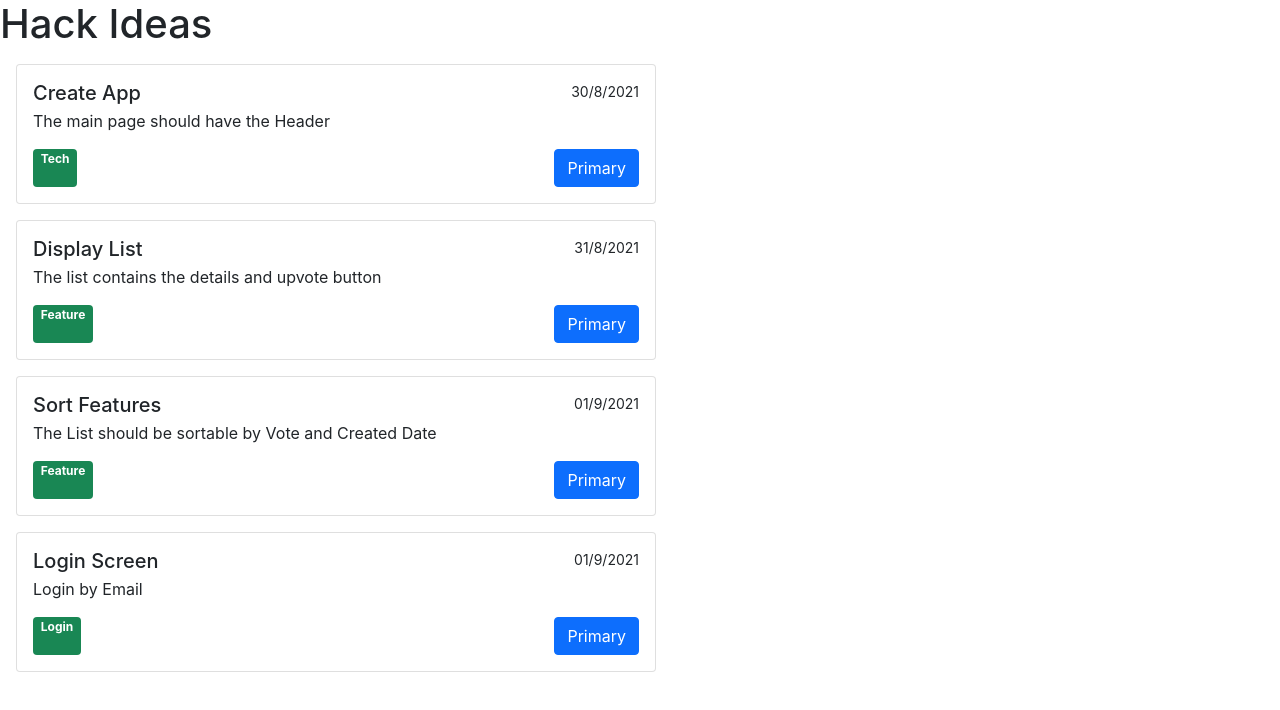
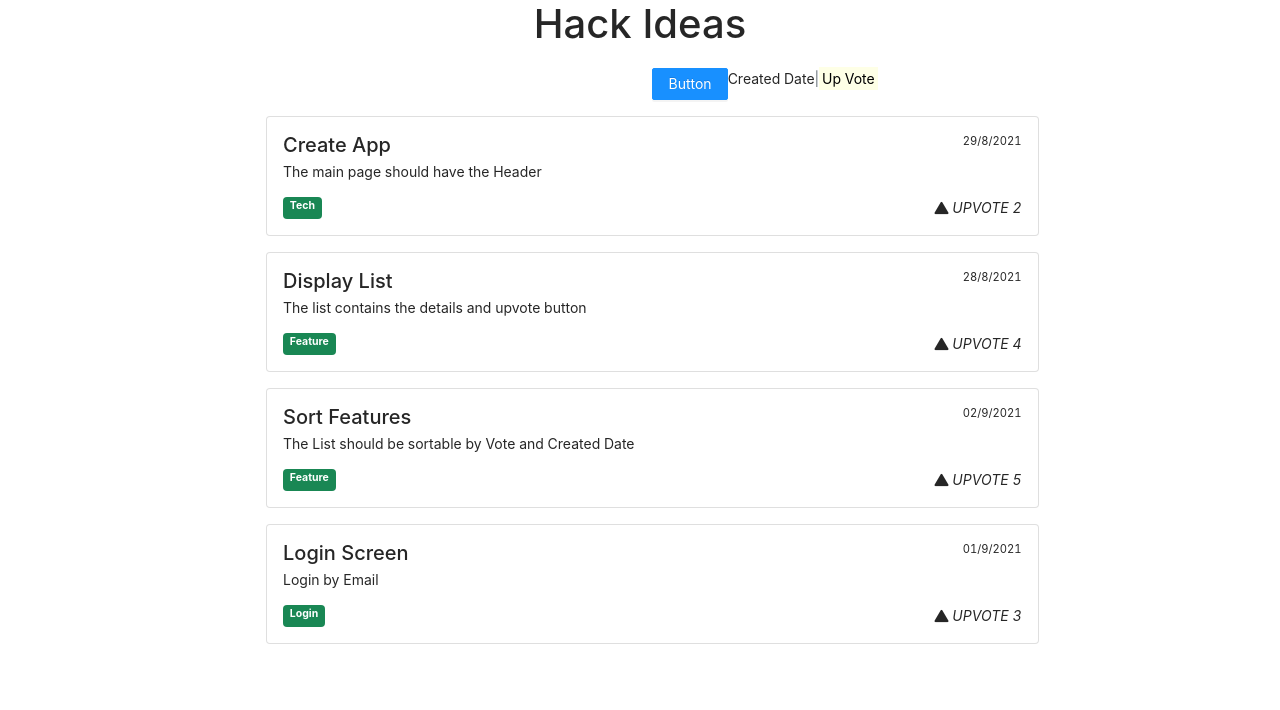
Before and after one commit to Hashim14/Hack_Ideas, a React (Create React App) app: page / in a window 1280 px wide. Shown: the top 710 px of the page. Built offline with nearby package versions, Linux system fonts and the light colour scheme.

Commit message:
-AntD framework added - upVotes added to json file

```diff
--- a/package.json
+++ b/package.json
@@ -6,7 +6,10 @@
     "@testing-library/jest-dom": "^5.14.1",
     "@testing-library/react": "^11.2.7",
     "@testing-library/user-event": "^12.8.3",
+    "antd": "^4.16.13",
     "bootstrap": "^5.1.0",
+    "bootstrap-icons": "^1.5.0",
+    "font-awesome": "^4.7.0",
     "react": "^17.0.2",
     "react-dom": "^17.0.2",
     "react-scripts": "4.0.3",
--- a/src/App.js
+++ b/src/App.js
@@ -1,11 +1,16 @@
 import React from "react";
-import ChallengeCard from "./Components/challengeCard";
+import List from "./Components/list";
+
+// import ChallengeCard from "./Components/challengeCard";
 
 function App() {
   return (
     <div className="App">
-      <h1>Hack Ideas</h1>
-      <ChallengeCard />
+      <div className="d-flex justify-content-center">
+        <h1>Hack Ideas</h1>
+      </div>
+
+      <List />
     </div>
   );
 }
--- a/src/Components/challengeCard.js
+++ b/src/Components/challengeCard.js
@@ -1,13 +1,12 @@
 import React from "react";
 
-import List from "./../challenges.json";
 
-const ChallengeCard = () => {
+const ChallengeCard = ({value}) => {
   return (
     <div>
-      {List.map((value) => {
-        return (
-          <div className="card w-50 m-3">
+      {/* {List.map((value) => {
+        return ( */}
+          <div className="card w-75 m-3">
             <div className="card-body">
               <div className="d-flex justify-content-between">
                 <h5 className="mb-1">{value.title}</h5>
@@ -16,14 +15,14 @@ const ChallengeCard = () => {
               <p className="card-text">{value.description}</p>
               <div className='d-flex justify-content-between'>
                 <span className='badge bg-success'>{value.tags}</span>
-                <div type="button" className="btn btn-primary">
-                  Primary
+                <div type="button">
+                  <i className="bi bi-triangle-fill">  UPVOTE  {value.upVotes}</i>
                 </div>
               </div>
             </div>
           </div>
-        );
-      })}
+        {/* );
+      })} */}
     </div>
   );
 };
--- /dev/null
+++ b/src/Components/createForm.js
@@ -0,0 +1,61 @@
+import React from 'react';
+import { Modal, Form, Input, Radio } from 'antd';
+
+const CreateForm = ({ visible, onCreate, onCancel }) => {
+  const [form] = Form.useForm();
+  return (
+    <Modal
+      visible={visible}
+      title="Create a new collection"
+      okText="Create"
+      cancelText="Cancel"
+      onCancel={onCancel}
+      onOk={() => {
+        form
+          .validateFields()
+          .then((values) => {
+            form.resetFields();
+            onCreate(values);
+          })
+          .catch((info) => {
+            console.log('Validate Failed:', info);
+          });
+      }}
+    >
+      <Form
+        form={form}
+        layout="vertical"
+        name="form_in_modal"
+        initialValues={{
+          modifier: 'public',
+        }}
+      >
+        <Form.Item
+          name="title"
+          label="Title"
+          rules={[
+            {
+              required: true,
+              message: 'Please input the title of collection!',
+            },
+          ]}
+        >
+          <Input />
+        </Form.Item>
+        <Form.Item name="description" label="Description">
+          <Input type="textarea" />
+        </Form.Item>
+        {/* <Form.Item name="tags" className="collection-create-form_last-form-item">
+          <Radio.Group>
+            <Radio value="public">Tech</Radio>
+            <Radio value="private">Feature</Radio>
+            <Radio value="private">Login</Radio>
+          </Radio.Group>
+        </Form.Item> */}
+      </Form>
+    </Modal>
+  );
+};
+
+
+export default CreateForm;
--- a/src/Components/list.js
+++ b/src/Components/list.js
@@ -0,0 +1,86 @@
+import React, { useState, useEffect } from "react";
+import ChallengeCard from "./challengeCard";
+import Tasks from "../challenges.json";
+import { Button } from "antd";
+import CreateForm from "./createForm";
+
+const List = () => {
+  const [list, setList] = useState(Tasks);
+
+  const [voteOrder, setVoteOrder] = useState(false);
+  const [istoggle, setIsToggle] = useState(false);
+  const clonedList = [...list];
+  const voteToggle = () => {
+    // setIsToggle(!istoggle);
+    setVoteOrder(true);
+    console.log(voteOrder, "vote");
+  };
+
+  // useEffect(() => {
+  //   const sortByVote = list.sort((a, b) => {
+  //     return b.upVotes - a.upVotes;
+  //   });
+  //   console.log(sortByVote);
+  //   setList(sortByVote);
+  // }, [voteToggle]);
+
+  const [dateOrder, setDateOrder] = useState(true);
+  const [dateToggle, setDateToggle] = useState(false);
+  const sortDate = () => {
+    setDateToggle(!dateToggle);
+    setDateOrder(dateToggle);
+    console.log(dateOrder, "vote");
+  };
+
+  useEffect(() => {
+    const sortByDate = list.sort((a, b) => {
+      return b.createdDt - a.createdDt;
+    });
+    console.log(sortByDate);
+    setList(sortByDate);
+  }, [sortDate]);
+
+  const [visible, setVisible] = React.useState(false);
+  const onCreate = (values) => {
+    console.log("Received values of form: ", values);
+    clonedList.push(values);
+    setList(clonedList);
+    setVisible(false);
+  };
+
+  return (
+    <>
+      <div style={{ marginLeft: "250px", alignContent: "center" }}>
+        <div className="d-flex justify-content-center">
+          <Button
+            type="primary"
+            onClick={() => {
+              setVisible(true);
+            }}
+          >
+            Button
+          </Button>
+          <div type="button" onClick={sortDate}>
+            Created Date
+          </div>
+          <span className="text-muted"> | </span>
+          <div type="button" onClick={voteToggle}>
+            {voteOrder === false ? <mark>Up Vote</mark> : "Up Vote"}
+          </div>
+        </div>
+        {list.map((value) => {
+          return <ChallengeCard value={value} />;
+        })}
+      </div>
+      <CreateForm
+        visible={visible}
+        onCreate={onCreate}
+        onCancel={() => {
+          setVisible(false);
+        }}
+      />
+    </>
+  );
+};
+
+export default List;
--- a/src/challenges.json
+++ b/src/challenges.json
@@ -4,27 +4,31 @@
         "title": "Create App",
         "description": "The main page should have the Header",
         "tags": "Tech",
-        "createdDt": "30/8/2021"
+        "createdDt": "29/8/2021",
+        "upVotes": 2
     },
     {
         "s.no": 2,
         "title": "Display List",
         "description": "The list contains the details and upvote button",
         "tags": "Feature",
-        "createdDt": "31/8/2021"
+        "createdDt": "28/8/2021",
+        "upVotes": 4
     },
     {
         "s.no": 3,
         "title": "Sort Features",
         "description": "The List should be sortable by Vote and Created Date",
         "tags": "Feature",
-        "createdDt": "01/9/2021"
+        "createdDt": "02/9/2021",
+        "upVotes": 5
     },
     {
         "s.no": 4,
         "title": "Login Screen",
         "description": "Login by Email",
         "tags": "Login",
-        "createdDt": "01/9/2021"
+        "createdDt": "01/9/2021",
+        "upVotes": 3
     }
 ]
--- a/src/index.css
+++ b/src/index.css
@@ -1,3 +1,4 @@
+@import '~antd/dist/antd.css';
 body {
   margin: 0;
   font-family: -apple-system, BlinkMacSystemFont, 'Segoe UI', 'Roboto', 'Oxygen',
--- a/src/index.js
+++ b/src/index.js
@@ -2,6 +2,7 @@ import React from "react";
 import ReactDOM from "react-dom";
 import "./index.css";
 import App from "./App";
+import "bootstrap-icons/font/bootstrap-icons.css";
 
 
 ReactDOM.render(
```
Also changed, not shown: 1 other file (tests, documents, lock files or other folders).
